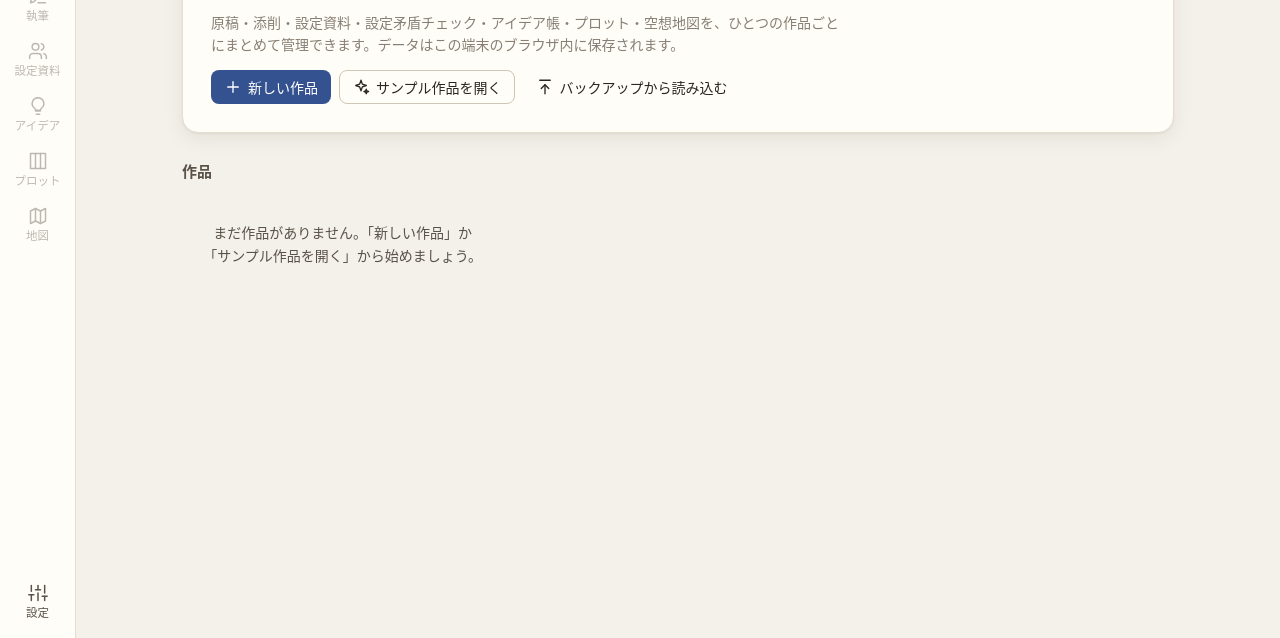
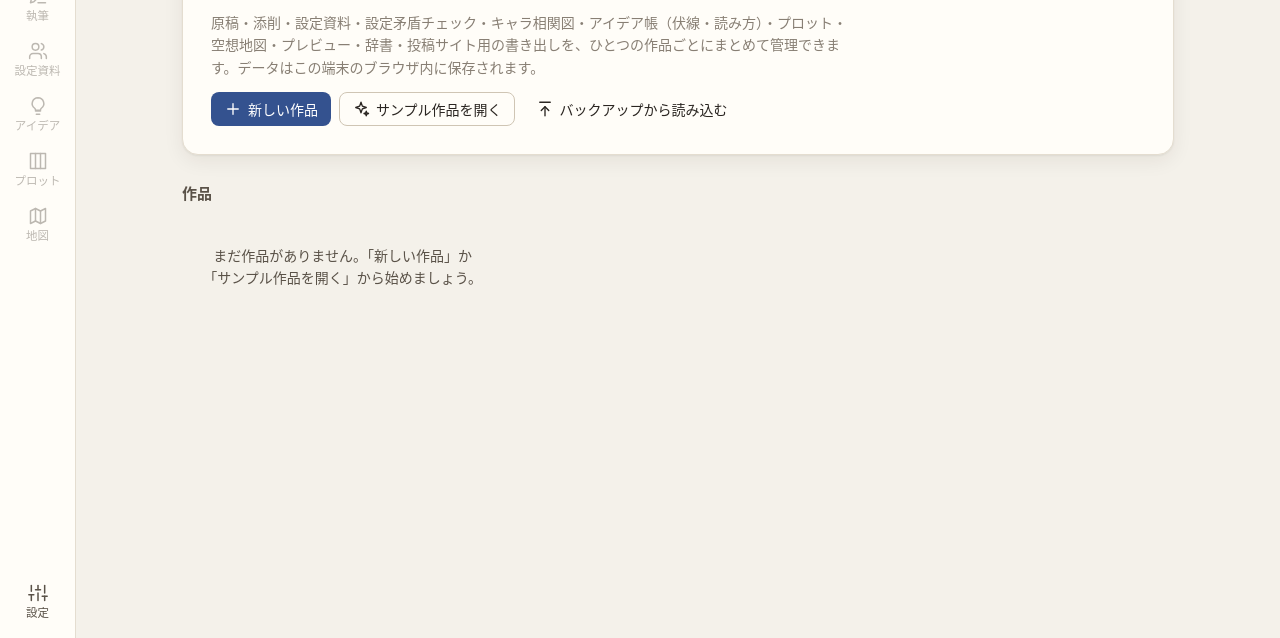
Before and after one commit to Futenume/1843, a website: page index.html in a window 1280 px wide. Shown: the part 162-800 px from the top of the page. Drawn offline with Linux system fonts and the light colour scheme; a web font is replaced by a local one.

Commit message:
Docs: speaker detection in README, home intro lists newer features
Co-Authored-By: Claude Opus 5.5 <noreply@anthropic.com>
Claude-Session: https://claude.ai/code/session_014Jtmm3iP41KiKE3PW3XeNJ

```diff
--- a/js/app.js
+++ b/js/app.js
@@ -436,7 +436,7 @@
       view.appendChild(wrap);
       wrap.appendChild(h('section', { class: 'home-hero' },
         h('h1', null, '綴り', h('small', null, '小説執筆スタジオ')),
-        h('p', { class: 'muted' }, '原稿・添削・設定資料・設定矛盾チェック・アイデア帳・プロット・空想地図を、ひとつの作品ごとにまとめて管理できます。データはこの端末のブラウザ内に保存されます。'),
+        h('p', { class: 'muted' }, '原稿・添削・設定資料・設定矛盾チェック・キャラ相関図・アイデア帳（伏線・読み方）・プロット・空想地図・プレビュー・辞書・投稿サイト用の書き出しを、ひとつの作品ごとにまとめて管理できます。データはこの端末のブラウザ内に保存されます。'),
         h('div', { class: 'row wrap' },
           btn('新しい作品', { icon: 'plus', primary: true, onClick: async () => {
             const t = await UI.prompt('新しい作品', '', { placeholder: '作品名', okLabel: '作成' });
```
Also changed, not shown: README.md, dist/tsuzuri.html.
